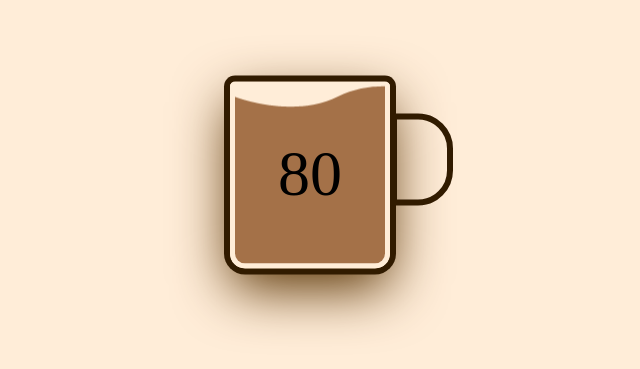
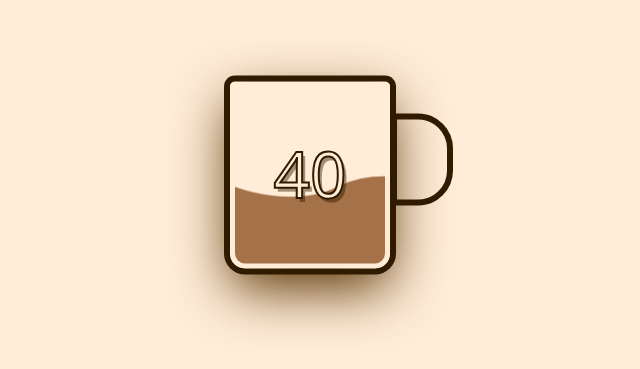
Before and after one commit to ckpinternship/counter, a plain HTML site: page index.html in a window 1280 px wide. Shown: the part 225-594 px from the top of the page, without its empty margins (330-970 px from the left). Drawn offline with Linux system fonts and the light colour scheme.

Commit message:
Add font and nice color fixes #13

```diff
--- a/index.css
+++ b/index.css
@@ -61,6 +61,11 @@ body {
     top: 50%;
     left: 50%;
     transform: translate(-50%, -50%);
+    color: #FFEDD8;
+    text-shadow: 3px 4px #311b0073;
+    -webkit-text-stroke-width: 2px;
+    -webkit-text-stroke-color: #311b00;
+    font-family:'Segoe UI', Tahoma, Geneva, Verdana, sans-serif ;
 }
 
 @keyframes animate {
--- a/index.js
+++ b/index.js
@@ -1,4 +1,4 @@
-const current_services = 80;
+const current_services = 40;
 const target_services = 80;
 
 // -------- source --------
```
